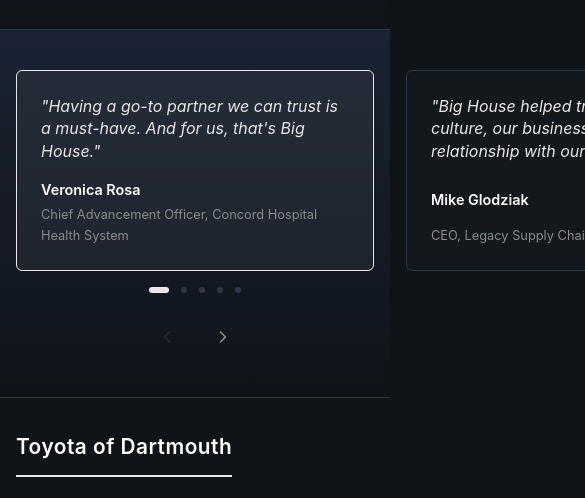
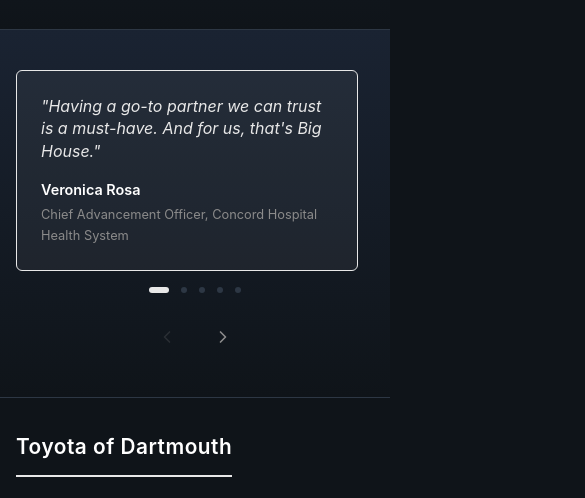
Before and after one commit to Big-House-Partners/NewBedfordSeafood, a plain HTML site: page index.html in a window 390 px wide. Shown: the part 267-765 px from the top of the page, 585 px wide, since content can reach past the window. Drawn offline with Linux system fonts and the light colour scheme; grey boxes are pictures that could not be loaded.

Commit message:
Update index.html

```diff
--- a/index.html
+++ b/index.html
@@ -101,12 +101,14 @@
             flex: 1;
             position: relative;
             overflow: hidden;
+            padding-right: 2rem;
         }
 
         .testimonials-track {
             display: flex;
             transition: transform 0.5s cubic-bezier(0.4, 0, 0.2, 1);
             gap: 2rem;
+            padding-right: 1rem;
         }
 
         .testimonial-item {
@@ -377,13 +379,19 @@
             }
 
             .testimonials-carousel {
-                overflow: visible;
+                overflow: hidden;
+                margin-right: 0;
+                padding-right: 0;
+                width: 100%;
+            }
+
+            .testimonials-track {
                 width: 100%;
             }
 
             .testimonial-item {
                 padding: 1.5rem;
-                min-height: 160px;
+                min-height: auto;
                 border-radius: 6px;
             }
 
```
